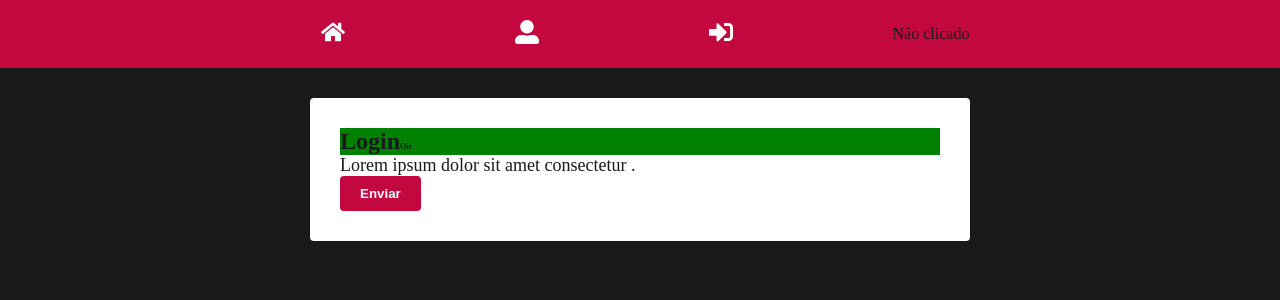
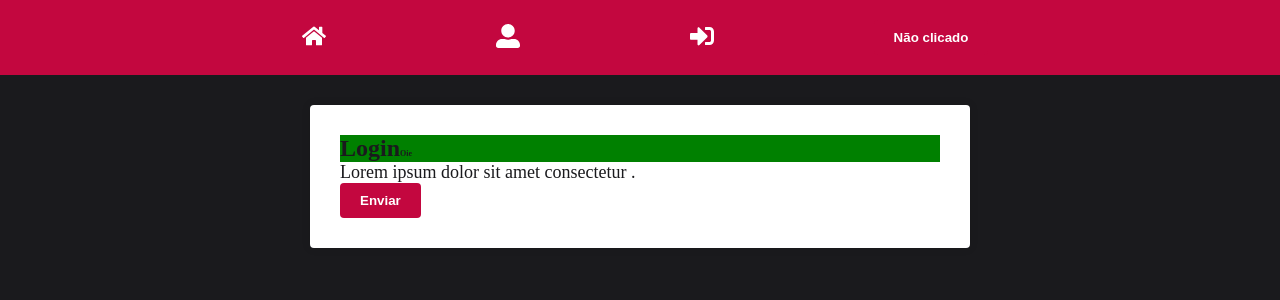
Before and after one commit to tailanpatrick/front-end-alunos, a React (Create React App) app: page / in a window 1280 px wide. Shown: the top 300 px of the page. Built offline with nearby package versions, Linux system fonts and the light colour scheme; no server answers.

Commit message:
edited way to change clicked or unclicked header text

```diff
--- a/src/components/Header/index.tsx
+++ b/src/components/Header/index.tsx
@@ -1,16 +1,15 @@
-import React from "react";
-import { Link } from "react-router-dom";
-import { useSelector } from "react-redux";
+import React from 'react';
+import { Link } from 'react-router-dom';
+import { useSelector, useDispatch } from 'react-redux';
+import { FaHome, FaSignInAlt, FaUserAlt } from 'react-icons/fa';
 
-import { FaHome, FaSignInAlt, FaUserAlt } from "react-icons/fa";
-
-import { Nav } from "./styled";
+import { buttonClickedSuccess } from '../../store/reducers/buttonSuccess';
+import { RootState } from '../../store/store';
+import { Nav } from './styled';
 
 export default function Header() {
-
-  const botaoClicado = useSelector(
-    (state: any) => state.buttonRequest?.clicked
-  );
+  const dispatch = useDispatch();
+  const botaoClicado = useSelector((state: RootState) => state.buttonSuccess.clicked);
 
   return (
     <Nav>
@@ -23,8 +22,9 @@ export default function Header() {
       <Link to="/asasd">
         <FaSignInAlt size={24} />
       </Link>
-
-      {botaoClicado ? "Clicado" : "Não clicado"}
+      <button onClick={() => dispatch(buttonClickedSuccess())}>
+        {botaoClicado ? 'Clicado' : 'Não clicado'}
+      </button>
     </Nav>
   );
 }
```
